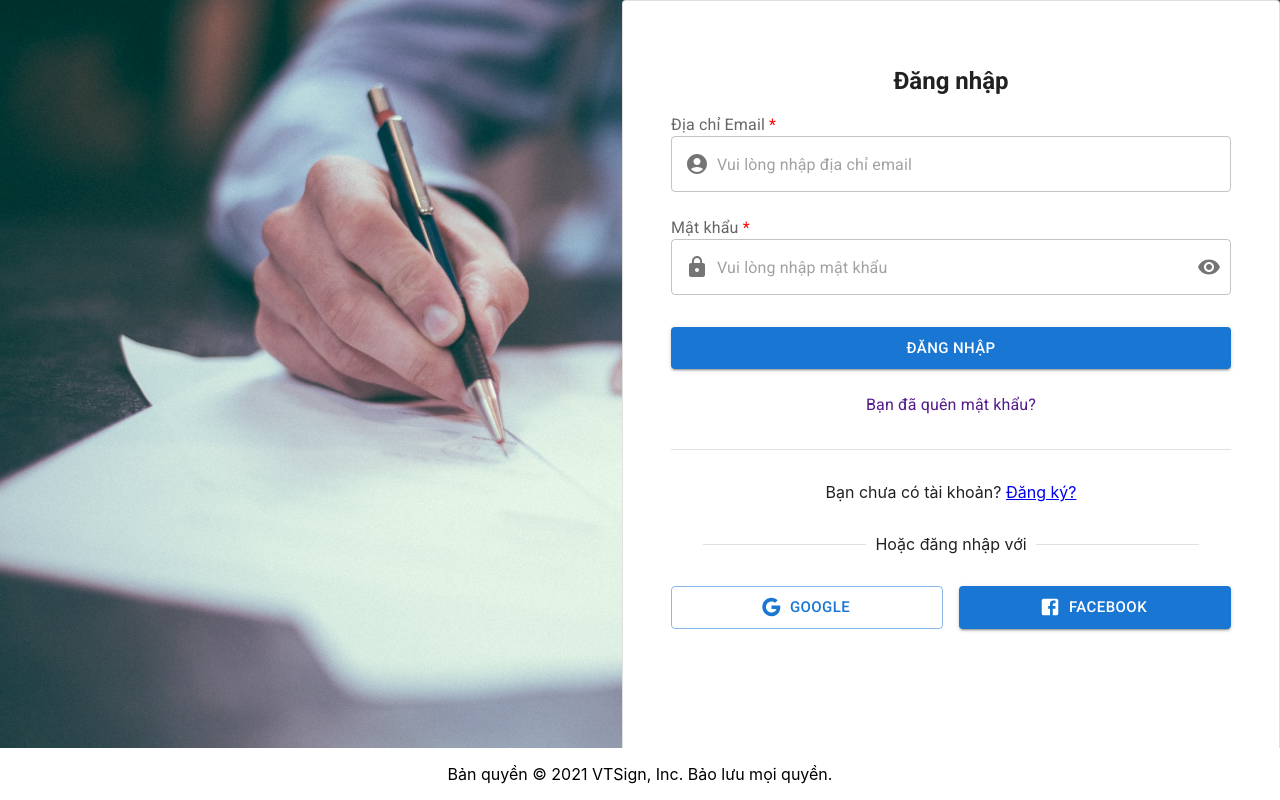
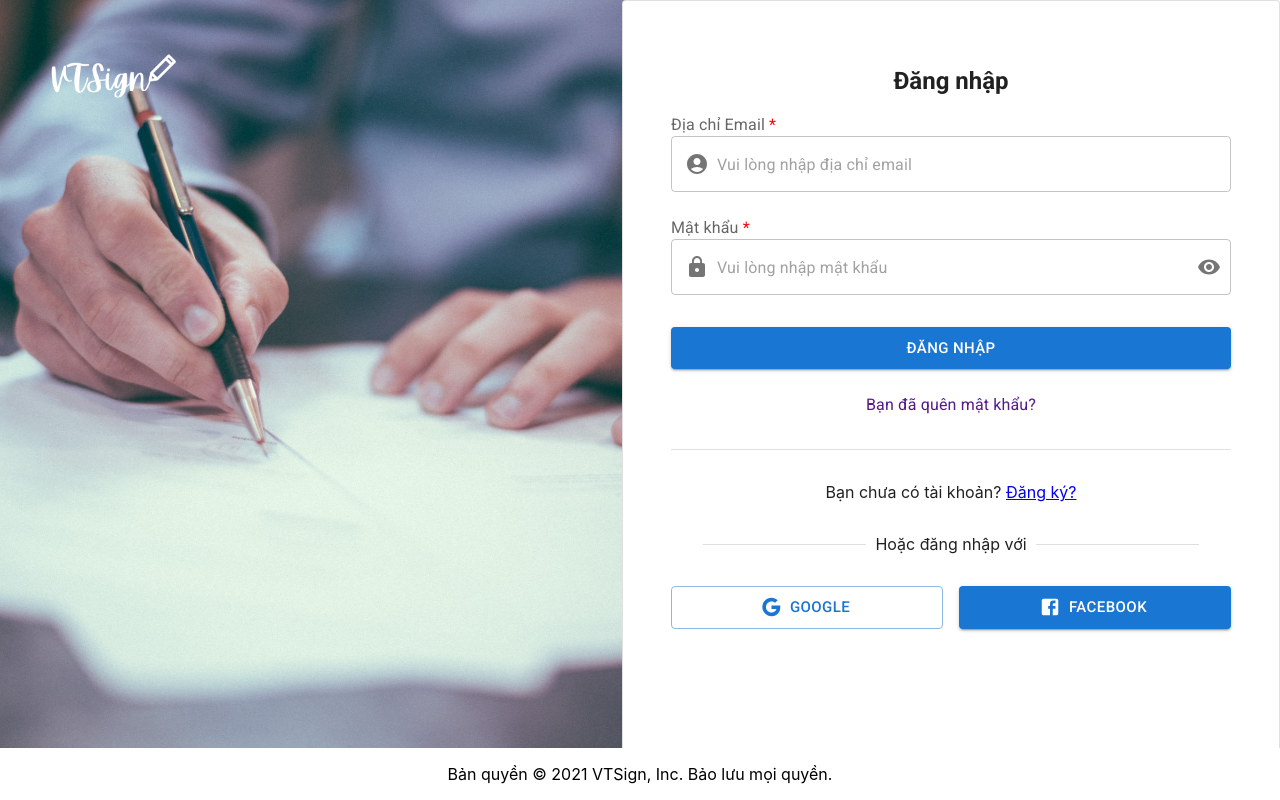
Before and after one commit to vtsign/front-end, a React (Create React App) app: page /login in a window 1280 px wide. Built offline with nearby package versions, Linux system fonts and the light colour scheme.

Commit message:
💄 Add logo, modify background and footer

```diff
--- a/src/pages/Login/Login.js
+++ b/src/pages/Login/Login.js
@@ -25,6 +25,7 @@ import {
 import { Link } from 'react-router-dom';
 import { useForm } from 'react-hook-form';
 import Background from '../../assets/images/background1-large.jpg';
+import Logo from '../../assets/images/logo-white.png'
 import { REG_EMAIL, REG_PASSWORD } from "../../components/global.js"
 
 const Login = () => {
@@ -45,13 +46,22 @@ const Login = () => {
 			style={{
 				height: '95vh',
 				backgroundImage: `url(${Background})`,
-				backgroundPosition: 'center',
+				backgroundPosition: '-30vh 50%',
 				backgroundSize: 'cover',
 				backgroundRepeat: 'no-repeat',
 				display: 'flex',
-				justifyContent: 'flex-end',
+				justifyContent: 'space-between',
 			}}
 		>
+			<div
+				style={{
+					display: 'flex',
+					flexDirection: 'column',
+					justifySelf: 'flex-start',
+				}}
+			>
+				<img src={Logo} alt="logo" style={{ width: '10vw', margin: '3rem' }} />
+			</div>
 			<Paper
 				variant="outlined"
 				className="loginForm"
```
